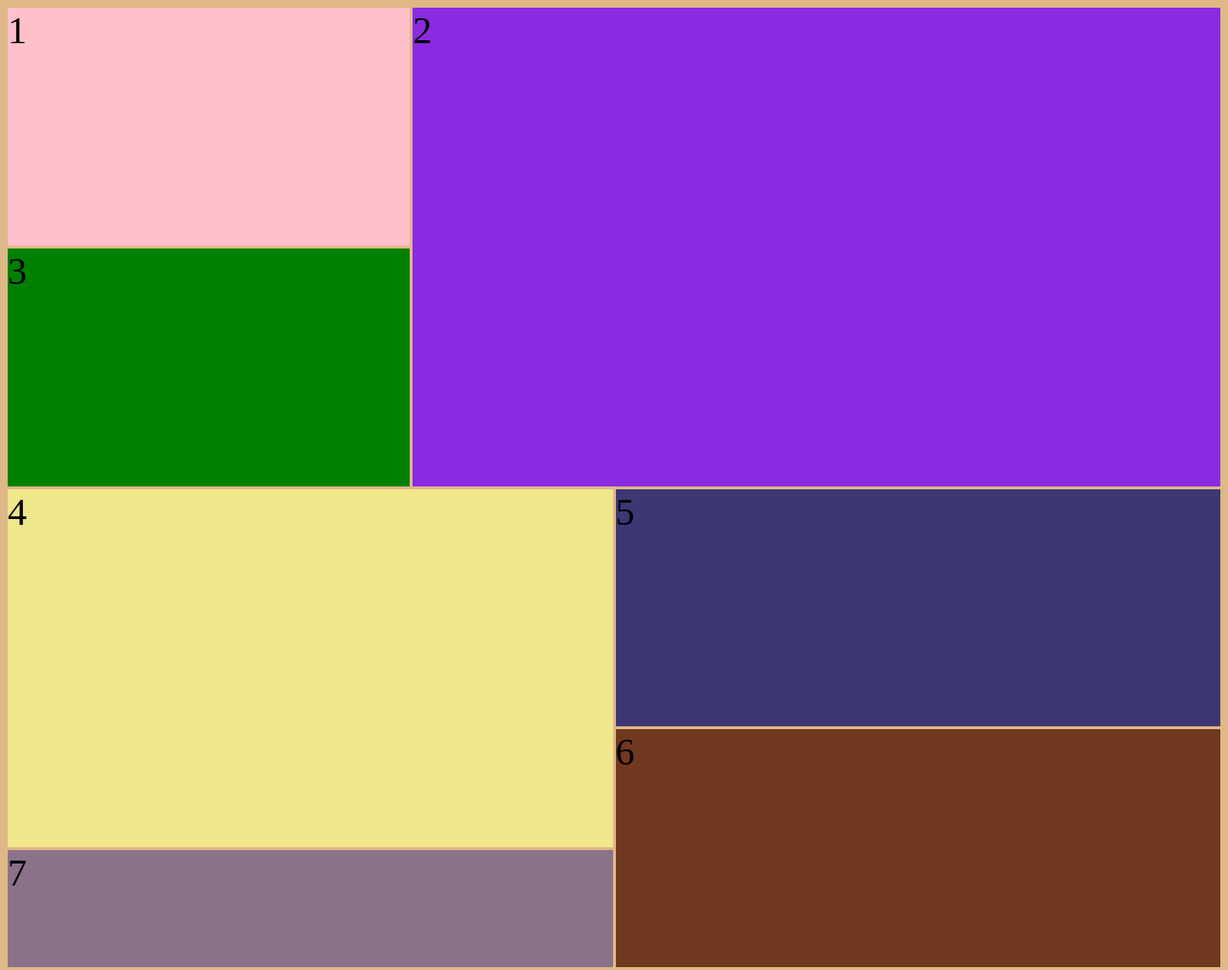
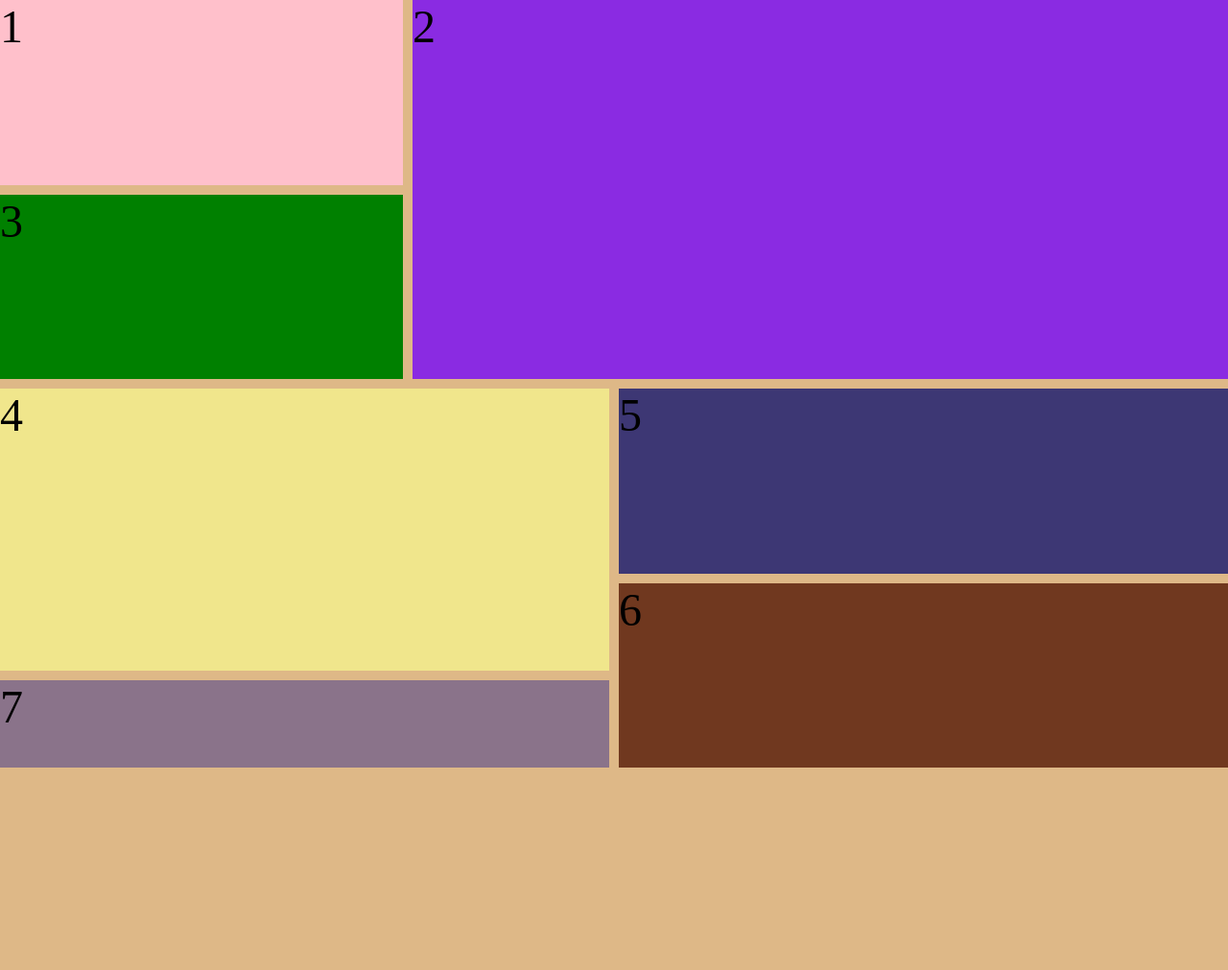
Before and after one commit to ipaullly/Foliage, a plain HTML site: page index.html in a window 1280 px wide. Shown: the whole page at 96% size. After the commit the page ends 800 px from the top, so only its background shows below. Drawn offline with Linux system fonts and the light colour scheme.

Commit message:
repo set up

```diff
--- a/basic.css
+++ b/basic.css
@@ -1,12 +1,18 @@
-html {
+*{
+    box-sizing: border-box;
+    padding: 0;
+    margin: 0;
+}
+
+body{
     background-color: burlywood;
-    margin: 0;
-    font-size: 2.5rem;
+    font-size: 3rem;
 }
+
 .container {
-    height: 1000px;
     display: grid;
-    grid-gap: 3px;
+    height: 100vh;
+    grid-gap: 10px;
     grid-template-columns: repeat(12, 1fr);
     grid-template-rows: repeat(8, 1fr);
     grid-template-areas:
```
